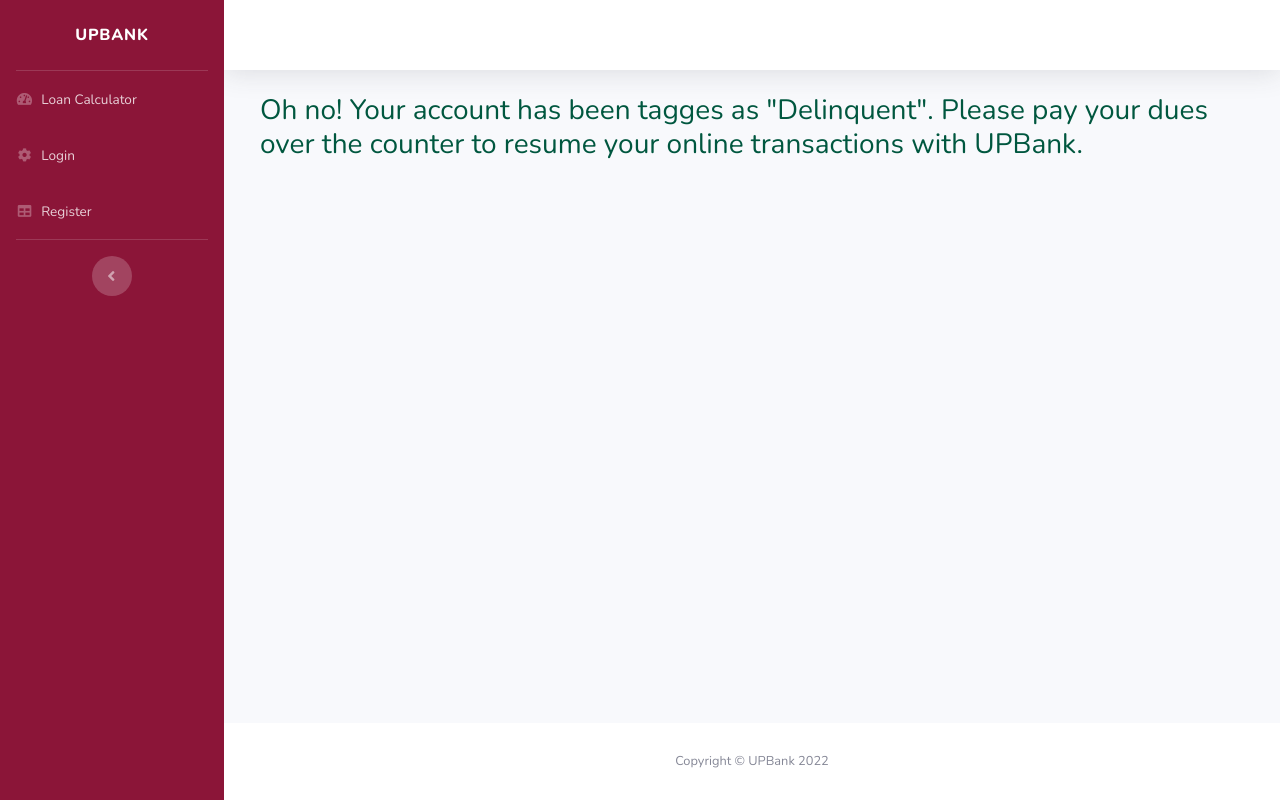
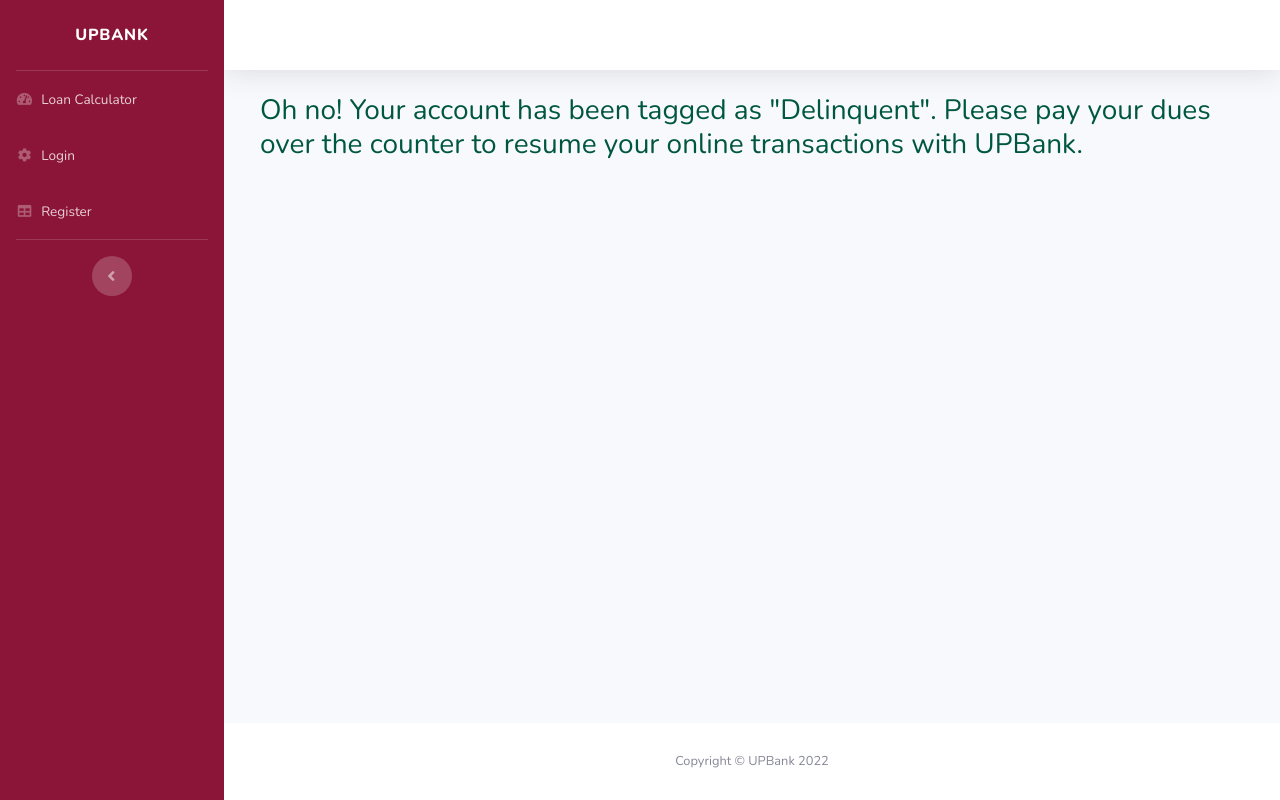
Before and after one commit to TristanBachini/Bank-Loan-Information-System, a Django app: template bank_loan_information_system/create_manage_acc/templates/create_manage_acc/over-the-counter.html in a window 1280 px wide. Run offline with Django 3.2, Linux system fonts and the light colour scheme; the template is opened without the code that fills it, so the values that code supplies are empty; some libraries are stand-ins or nearby versions.

Commit message:
loan tag and deposit

```diff
--- a/bank_loan_information_system/create_manage_acc/templates/create_manage_acc/over-the-counter.html
+++ b/bank_loan_information_system/create_manage_acc/templates/create_manage_acc/over-the-counter.html
@@ -3,7 +3,7 @@
 <div class="row gx-5">
     <div class="container-sm ">
       <h1 class="h3 mb-2" style="color:#00573f">
-        Oh no! Your account has been tagges as "Delinquent".
+        Oh no! Your account has been tagged as "Delinquent".
         Please pay your dues over the counter to resume your online transactions with UPBank.
         </h1>
     </div>
--- a/bank_loan_information_system/create_manage_acc/views.py
+++ b/bank_loan_information_system/create_manage_acc/views.py
@@ -106,6 +106,8 @@ def deposit_money(request):
                         bankBal -= monthly_pmt
                         loan_bal -= monthly_pmt
                         loan.loan_bal = "{:.2f}".format(loan_bal)
+                        print("bank balance:")
+                        print(bankBal)
                         if bankBal < monthly_pmt:
                             loan.loan_tag = "Delinquent"
                             # BankAccount.objects.filter(user=request.user).delete()
```
